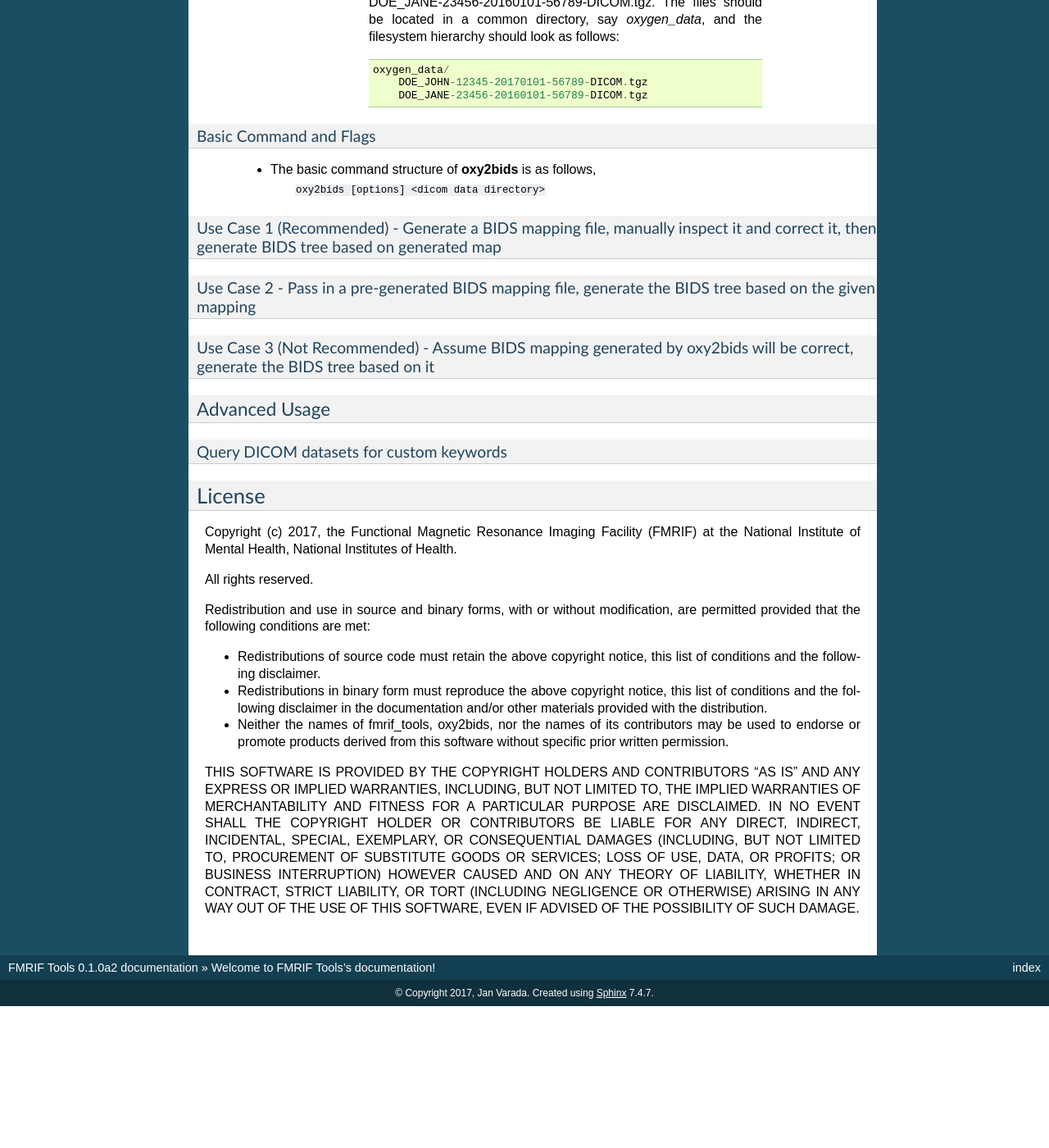
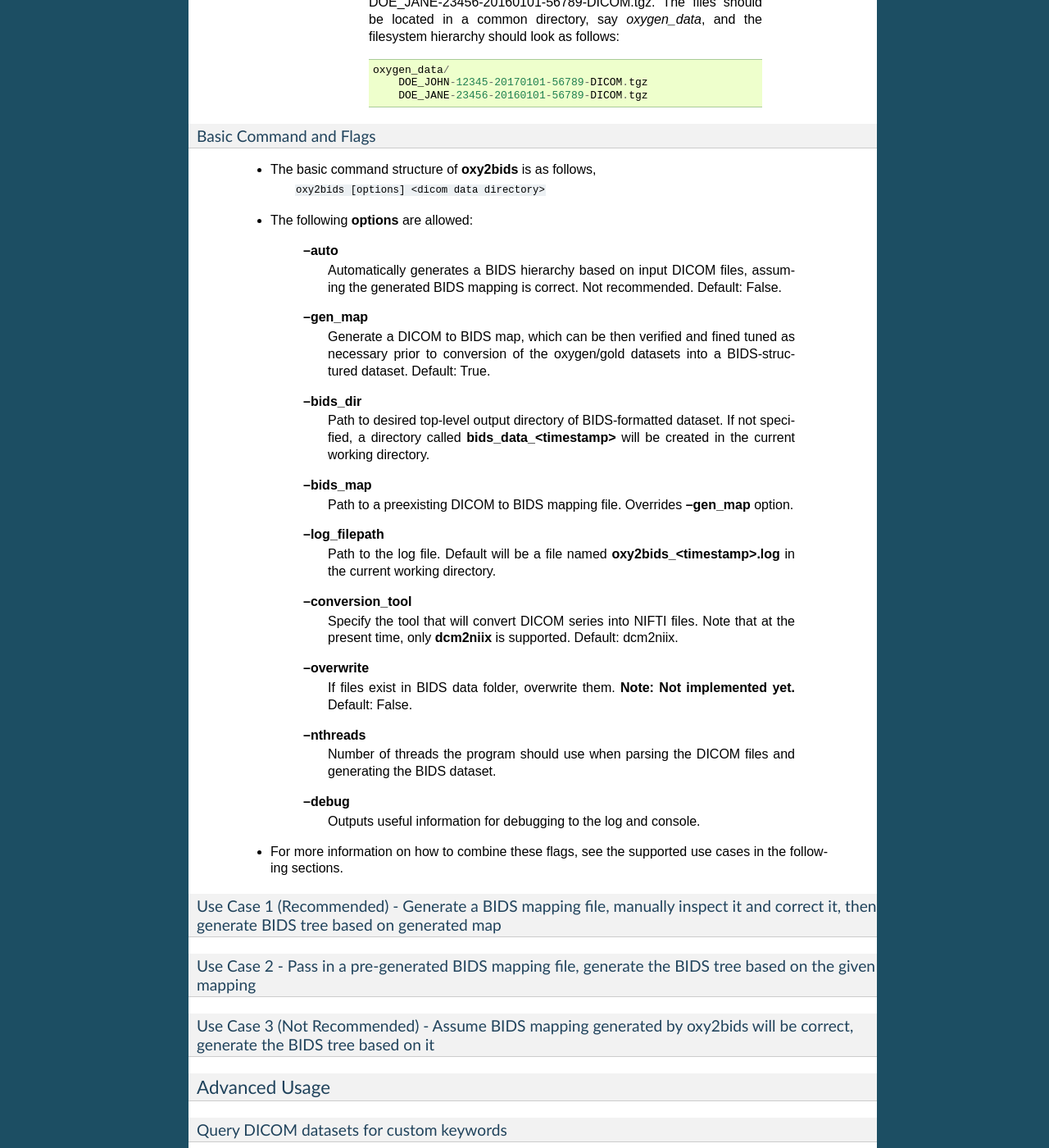
Before and after one commit to nih-fmrif/fmrif_tools, a Sphinx documentation site: the page built from docs/index.rst, in a window 1280 px wide and 1400 px high, scrolled down 1792 px. Shown: the whole window at 82% size. Built offline with Sphinx 7.4.7, drawn with Linux system fonts in a browser that asks for light colours; before the commit the page ends 3019 px from its top, so only the background shows below that.

Commit message:
updated docs

```diff
--- a/docs/conf.py
+++ b/docs/conf.py
@@ -96,6 +96,8 @@
 # so a file named "default.css" will overwrite the builtin "default.css".
 html_static_path = ['_static']
 
+html_use_smartypants = False
+
 
 # -- Options for HTMLHelp output ------------------------------------------
 
--- a/docs/index.rst
+++ b/docs/index.rst
@@ -104,6 +104,34 @@ Basic Command and Flags
     * The basic command structure of **oxy2bids** is as follows,
           ``oxy2bids [options] <dicom data directory>``
 
+    * The following **options** are allowed:
+
+        **--auto**
+            Automatically generates a BIDS hierarchy based on input DICOM files, assuming the
+            generated BIDS mapping is correct. Not recommended. Default: False.
+        **--gen_map**
+            Generate a DICOM to BIDS map, which can be then verified and fined tuned as necessary
+            prior to conversion of the oxygen/gold datasets into a BIDS-structured dataset. Default: True.
+        **--bids_dir**
+            Path to desired top-level output directory of BIDS-formatted dataset. If not specified,
+            a directory called **bids_data_<timestamp>** will be created in the current working directory.
+        **--bids_map**
+            Path to a preexisting DICOM to BIDS mapping file. Overrides **--gen_map** option.
+        **--log_filepath**
+            Path to the log file. Default will be a file named **oxy2bids_<timestamp>.log** in the current
+            working directory.
+        **--conversion_tool**
+            Specify the tool that will convert DICOM series into NIFTI files. Note that at the present time,
+            only **dcm2niix** is supported. Default: dcm2niix.
+        **--overwrite**
+            If files exist in BIDS data folder, overwrite them. **Note: Not implemented yet.** Default: False.
+        **--nthreads**
+            Number of threads the program should use when parsing the DICOM files and generating the BIDS dataset.
+        **--debug**
+            Outputs useful information for debugging to the log and console.
+
+    * For more information on how to combine these flags, see the supported use cases in the following sections.
+
 -------------------------------------------------------------------------------------------------------------------------------------------
 Use Case 1 (Recommended) - Generate a BIDS mapping file, manually inspect it and correct it, then generate BIDS tree based on generated map
 -------------------------------------------------------------------------------------------------------------------------------------------
```
